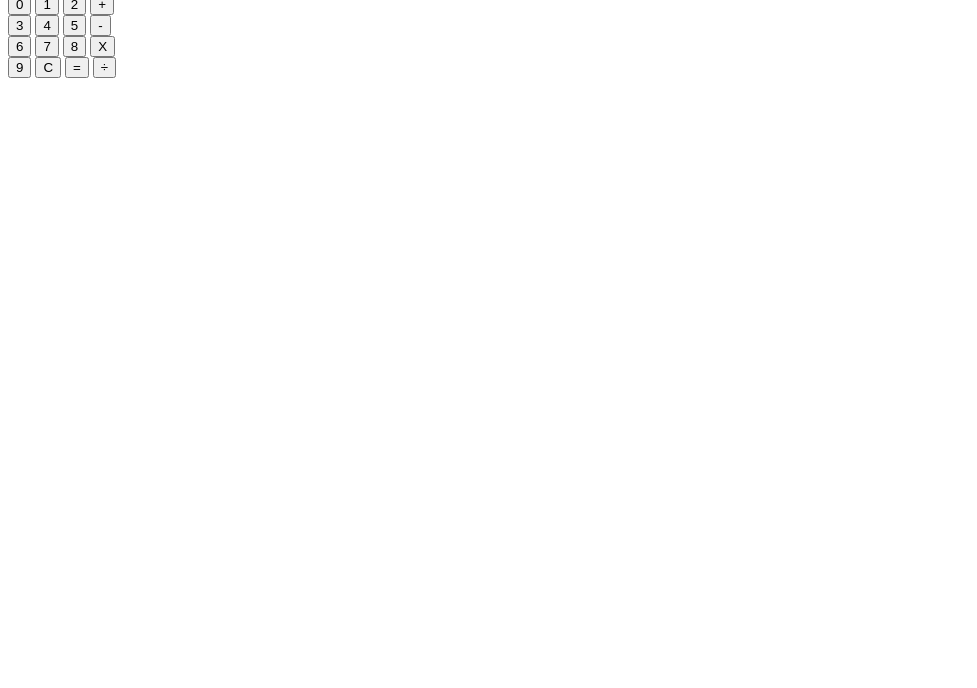
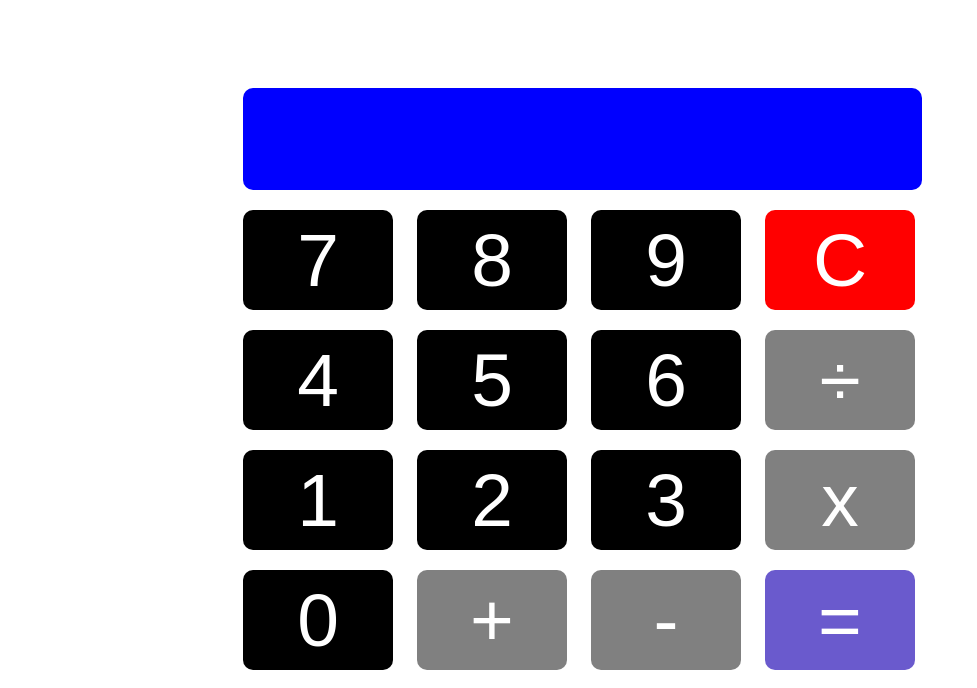
Before and after one commit to 0hanif0/simpleproject-CalculatorApp, a plain HTML site: page index.html in a window 1280 px wide. Shown: the part 125-813 px from the top of the page, without its empty margins (0-977 px from the left). Drawn offline with Linux system fonts and the light colour scheme.

Commit message:
edit index

```diff
--- a/index.html
+++ b/index.html
@@ -4,28 +4,29 @@
     <meta charset="UTF-8">
     <meta http-equiv="X-UA-Compatible" content="IE=edge">
     <meta name="viewport" content="width=device-width, initial-scale=1.0">
+    <link rel="stylesheet" type="text/css" href="mystyle.css">
     <title>Calculator</title>
 </head>
 <body>
     <h1>Basic Calculator</h1><br>
     <form id="myform" name="calc">
-        <input name="display" ><br>
-        <input type="button" value="0">
+        <input name="display" style="width: 675px;height: 100px;text-align: center;background-color: blue;"><br>
+        <input type="button" value="7">
+        <input type="button" value="8">
+        <input type="button" value="9">
+        <input type="button" value="C" style="background-color:red ;"><br>
+        <input type="button" value="4">
+        <input type="button" value="5">
+        <input type="button" value="6">
+        <input type="button" value="&#247;" style="background-color: gray;"><br>
         <input type="button" value="1">
         <input type="button" value="2">
-        <input type="button" value="+"><br>
         <input type="button" value="3">
-        <input type="button" value="4">
-        <input type="button" value="5">
-        <input type="button" value="-"><br>
-        <input type="button" value="6">
-        <input type="button" value="7">
-        <input type="button" value="8">
-        <input type="button" value="X"><br>
-        <input type="button" value="9">
-        <input type="button" value="C">
-        <input type="button" value="=">
-        <input type="button" value="&#247;">
+        <input type="button" value="x" style="background-color:gray ;"><br>
+        <input type="button" value="0">
+        <input type="button" value="+" style="background-color: grey;">
+        <input type="button" value="-" style="background-color: grey;">
+        <input type="button" value="=" style="background-color:slateblue ;">
 
     </form>
 </body>
```
